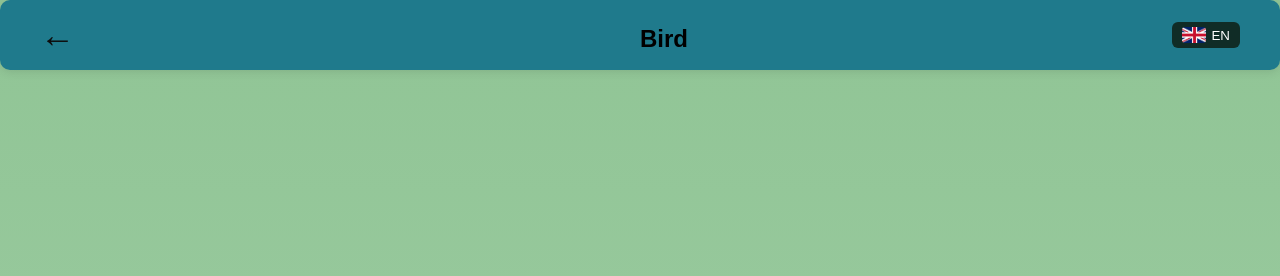
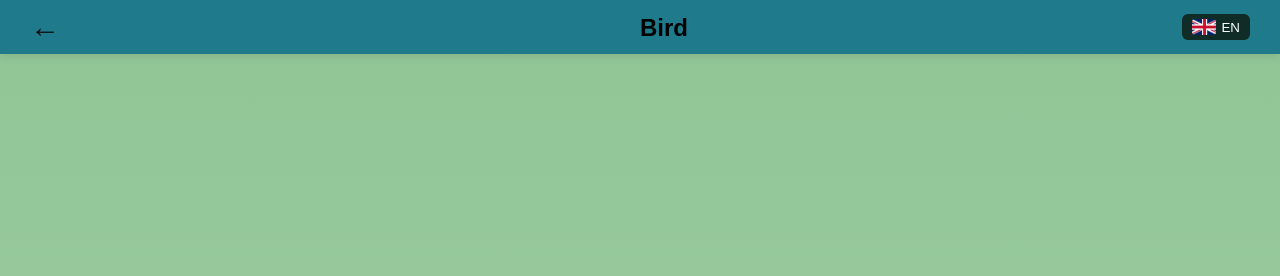
Before and after one commit to Shax200416/bird-website, a plain HTML site: page bird.html in a window 1280 px wide. Drawn offline with Linux system fonts and the light colour scheme.

Commit message:
Update site

```diff
--- a/css/style.css
+++ b/css/style.css
@@ -20,7 +20,6 @@ body {
 .container, header, footer {
     background-color: rgba(255, 255, 255, 0.85);
     padding: 20px;
-    border-radius: 10px;
 }
 
 .navbar {
@@ -35,7 +34,7 @@ body {
     background: #1F7A8C;
     backdrop-filter: blur(6px);
     box-shadow: 0 2px 10px rgba(0,0,0,0.1);
-    padding: 15px 40px;
+    padding: 10px 30px;
 }
 
 
@@ -119,7 +118,7 @@ footer {
 }
 
 .back-icon {
-    font-size: 35px;
+    font-size: 30px;
     color: #0d0c0c;
     text-decoration: none;
     transition: transform 0.3s ease, color 0.3s ease;
```
